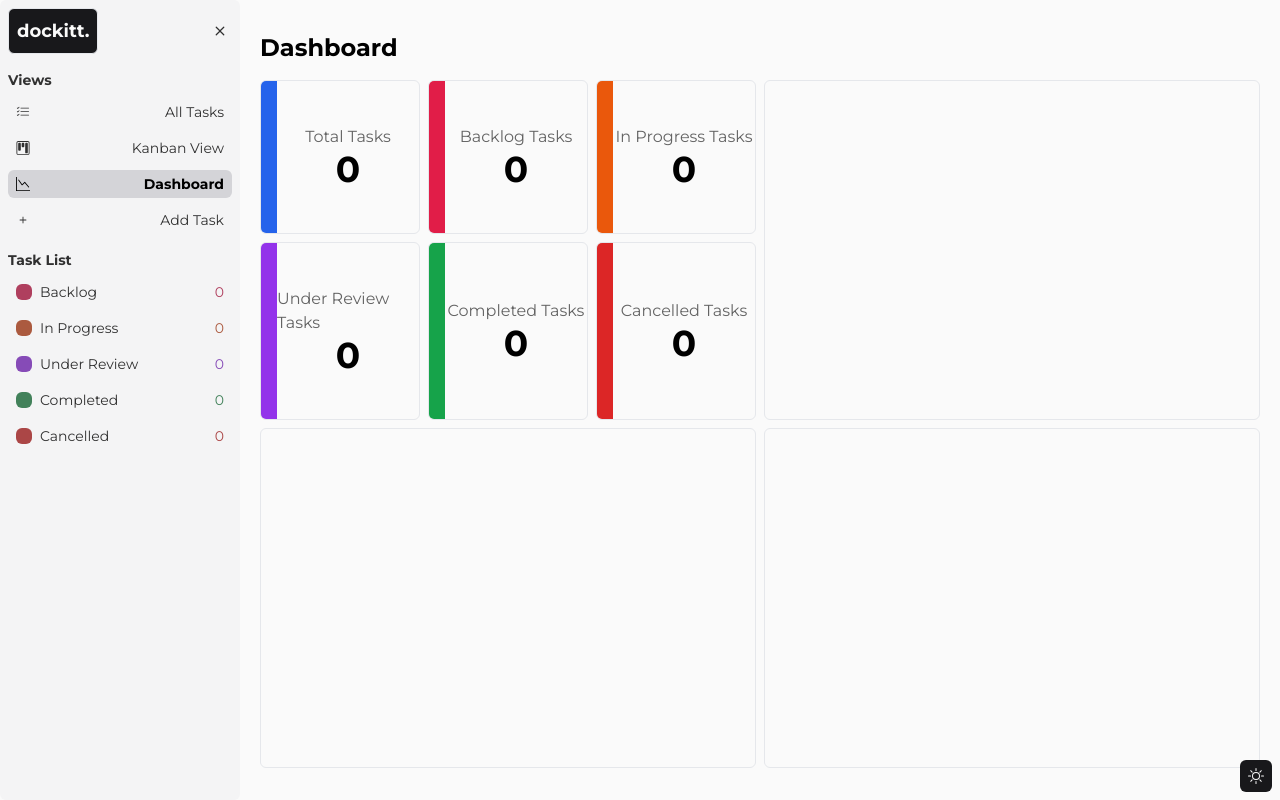
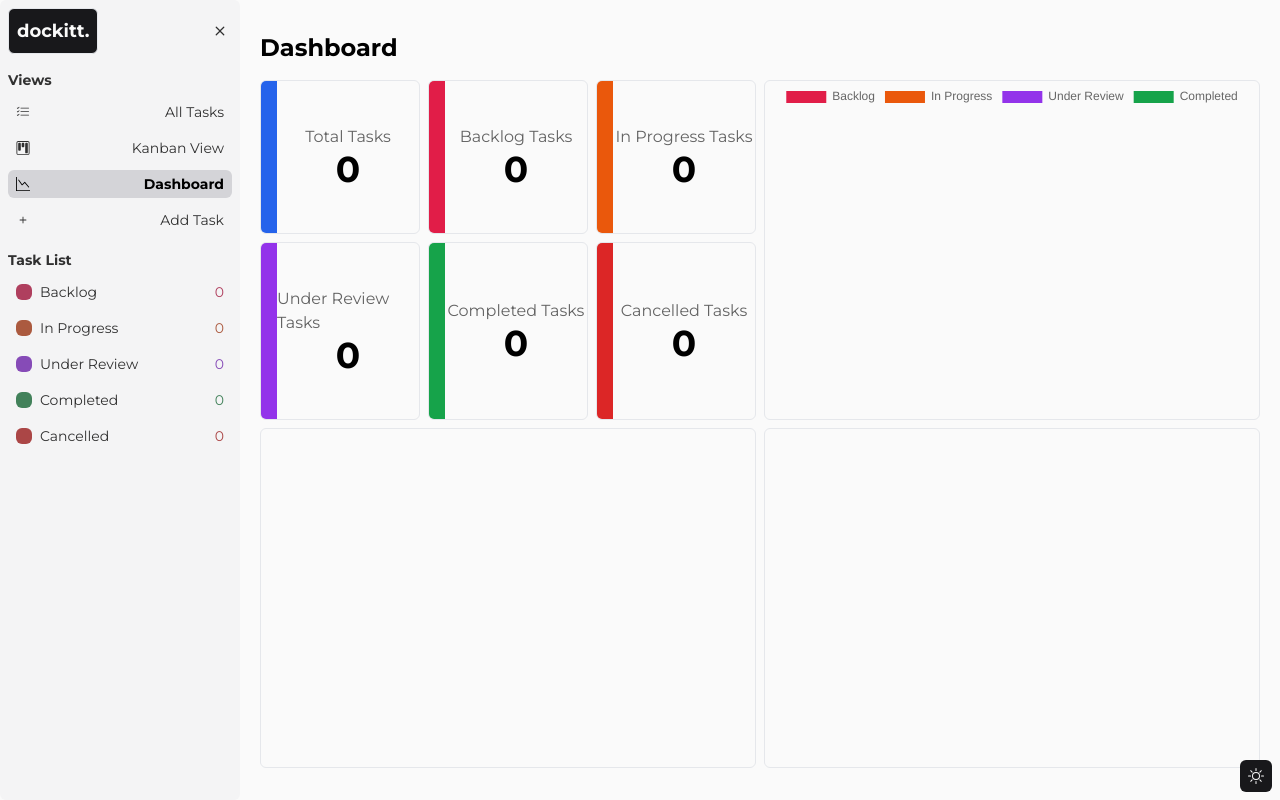
Before and after one commit to williamalowe/next-dockitt, a Next.js app: page /dashboard in a window 1280 px wide. Built offline with nearby package versions, Linux system fonts and the light colour scheme.

Commit message:
feat: add donut-chart component

```diff
--- a/package.json
+++ b/package.json
@@ -14,10 +14,11 @@
     "@fortawesome/free-regular-svg-icons": "^6.5.2",
     "@fortawesome/free-solid-svg-icons": "^6.5.2",
     "@fortawesome/react-fontawesome": "^0.2.2",
+    "chart.js": "^4.4.3",
     "framer-motion": "^11.3.0",
-    "mongoose": "^8.4.4",
     "next": "14.2.4",
     "react": "^18",
+    "react-chartjs-2": "^5.2.0",
     "react-dom": "^18",
     "react-icons": "^5.2.1"
   },
--- a/src/app/dashboard/page.tsx
+++ b/src/app/dashboard/page.tsx
@@ -1,14 +1,19 @@
+import DoughnutChart from "@/components/donut-chart";
 import Tally from "@/components/tally";
 
 export default function Dashboard() {
   return (
     <main className="flex-1 py-8 px-5 flex flex-col gap-y-4">
       <h1 className="text-2xl font-bold">Dashboard</h1>
-      <div className="flex-1 grid grid-cols-2 grid-rows-2 gap-2">
-        <div className="rounded-md"><Tally /></div>
-        <div className="border rounded-md   dark:border-zinc-800"></div>
-        <div className="border rounded-md   dark:border-zinc-800"></div>
-        <div className="border rounded-md   dark:border-zinc-800"></div>
+      <div className="flex-1 flex flex-col md:grid grid-cols-2 grid-rows-2 gap-2">
+        <div className="rounded-md">
+          <Tally />
+        </div>
+        <div className="border rounded-md dark:border-zinc-800">
+          <DoughnutChart />
+        </div>
+        <div className="border rounded-md dark:border-zinc-800"></div>
+        <div className="border rounded-md dark:border-zinc-800"></div>
       </div>
     </main>
   )
--- /dev/null
+++ b/src/components/donut-chart.tsx
@@ -0,0 +1,49 @@
+"use client"
+
+import { useTask } from '@/context/task-context';
+import { Chart as ChartJS, ArcElement, Tooltip, Legend } from "chart.js";
+import { Doughnut } from "react-chartjs-2";
+
+ChartJS.register(ArcElement, Tooltip, Legend);
+
+const DoughnutChart = () => {
+  const { tasks } = useTask();
+
+  const data = {
+    labels: ['Backlog', 'In Progress', 'Under Review', 'Completed'],
+    datasets: [
+      {
+        label: '# of Tasks',
+        data: [
+          tasks.filter((task) => task.status === 'backlog').length,
+          tasks.filter((task) => task.status === 'in progress').length,
+          tasks.filter((task) => task.status === 'under review').length,
+          tasks.filter((task) => task.status === "completed").length,
+        ],
+        backgroundColor: [
+          '#e11d48',
+          '#ea580c',
+          '#9333ea',
+          '#16a34a'
+        ],
+        borderWidth: 0,
+        hoverOffset: 10
+      },
+    ],
+  };
+
+  return (
+    <div className="w-full h-full">
+      <Doughnut
+        data={data}
+        width={"100%"}
+        options={{
+          maintainAspectRatio: false,
+          responsive: true
+        }}
+      />
+    </div>
+  )
+}
+
+export default DoughnutChart
--- a/src/components/tally.tsx
+++ b/src/components/tally.tsx
@@ -5,7 +5,7 @@ import { useTask } from "@/context/task-context";
 export default function Tally() {
   const { tasks } = useTask();
   return (
-    <div className="w-full h-full grid grid-cols-3 gap-2">
+    <div className="w-full h-full flex flex-col md:grid grid-cols-3 gap-2">
       <div className="flex border rounded-md overflow-hidden hover:scale-105 transition dark:border-zinc-800">
         <div className="h-full w-4 bg-blue-600"></div>
         <div className="flex-1 flex flex-col items-center justify-center">
@@ -38,7 +38,7 @@ export default function Tally() {
         <div className="h-full w-4 bg-green-600"></div>
         <div className="flex-1 flex flex-col items-center justify-center">
           <h5 className="opacity-60">Completed Tasks</h5>
-          <h3 className="text-4xl font-bold">{tasks.filter((task) => task.status === "competed").length}</h3>
+          <h3 className="text-4xl font-bold">{tasks.filter((task) => task.status === "completed").length}</h3>
         </div>
       </div>
       <div className="flex border rounded-md overflow-hidden hover:scale-105 transition dark:border-zinc-800">
```
Also changed, not shown: 1 other file (tests, documents, lock files or other folders).
